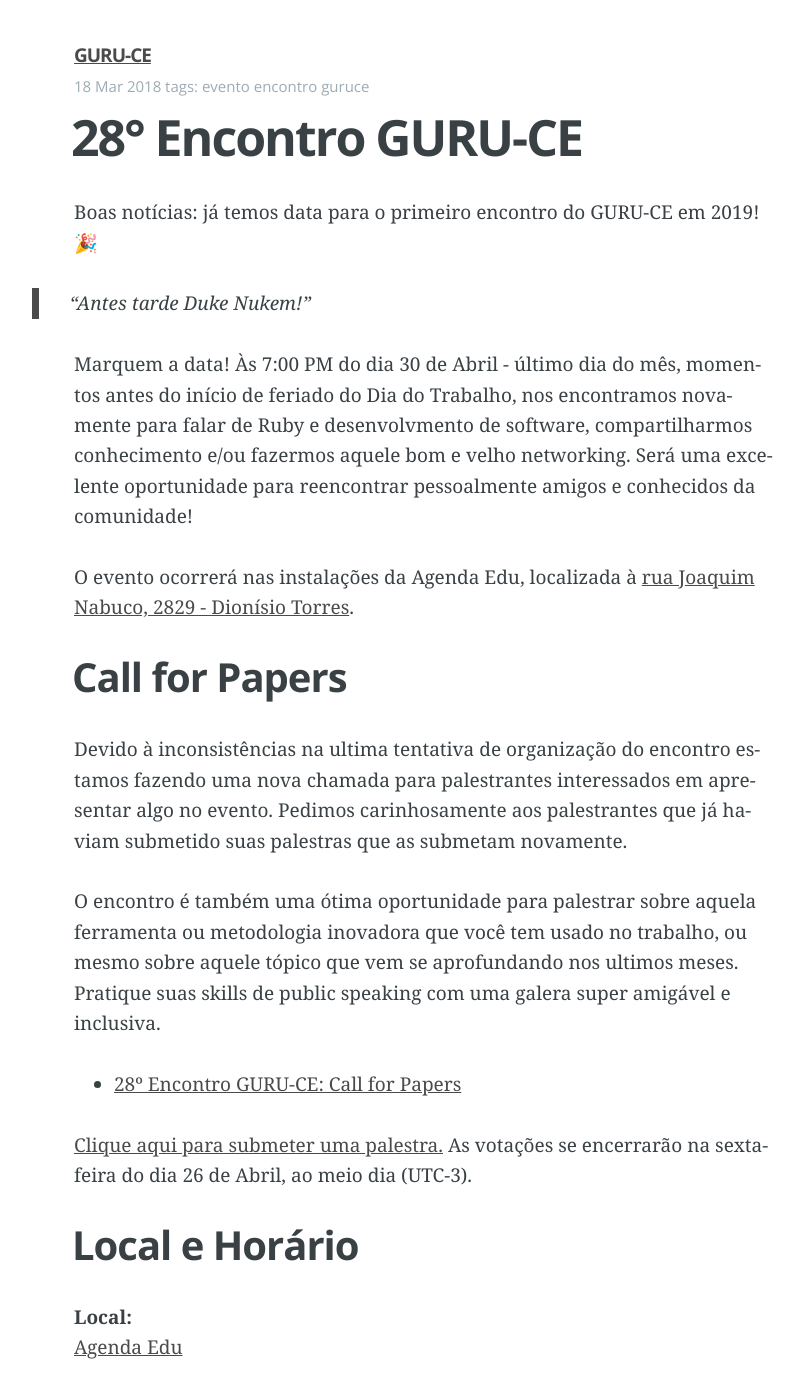
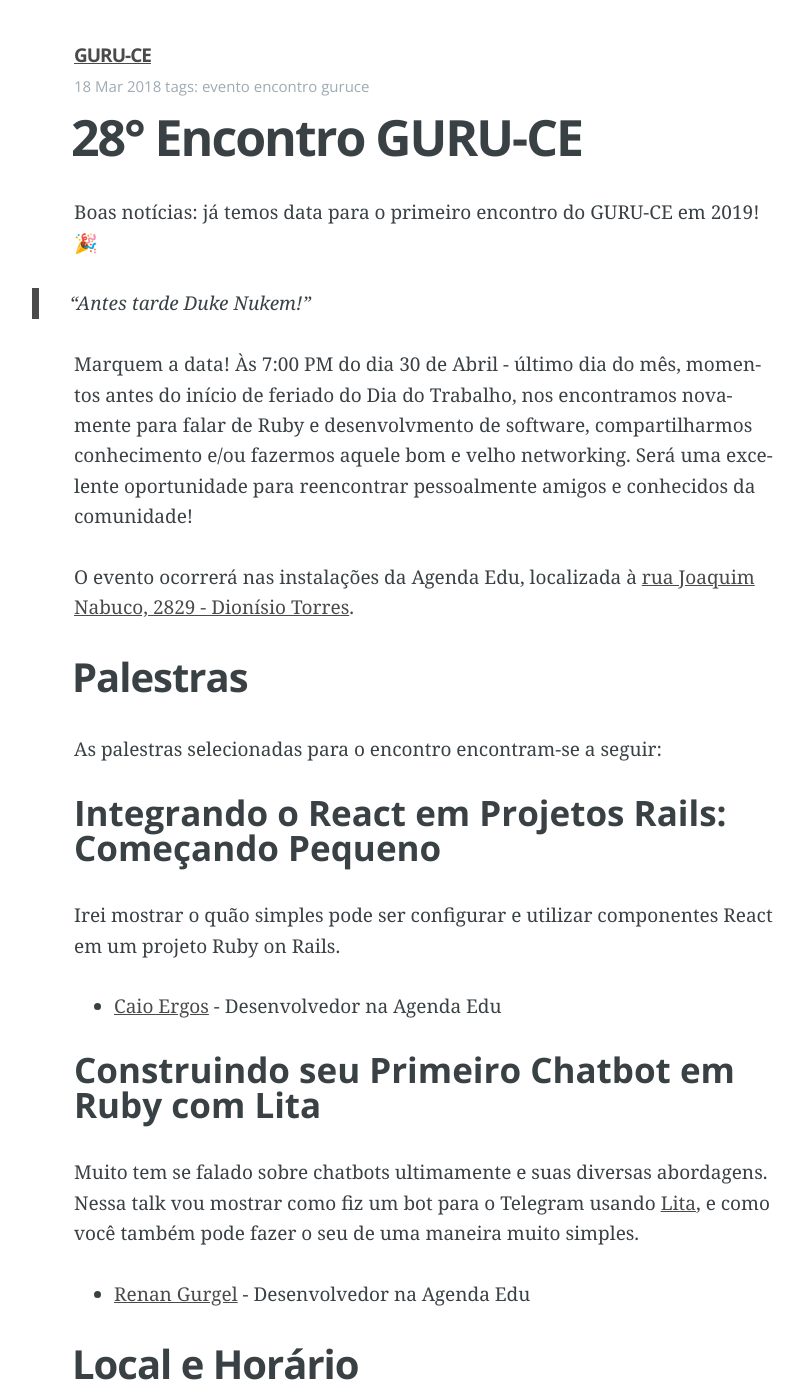
Before and after one commit to guru-ce/guru-ce.github.io, a Jekyll site: the page built from _posts/2019-05-18-28-encontro-guru-ce.md, in a window 1280 px wide and 1400 px high. Shown: the whole window, without its empty margins (216-1020 px from the left). Built offline with Jekyll 4.4.1, drawn with Linux system fonts in a browser that asks for light colours.

Commit message:
Substituição do parágrafo de C4P pelo de palestras

```diff
--- a/_posts/2019-05-18-28-encontro-guru-ce.md
+++ b/_posts/2019-05-18-28-encontro-guru-ce.md
@@ -13,6 +13,8 @@
 
 O evento ocorrerá nas instalações da Agenda Edu, localizada à [rua Joaquim Nabuco, 2829 - Dionísio Torres](https://goo.gl/maps/4DiFpDY6jkA2).
 
+<!--
+
 ## Call for Papers
 
 Devido à inconsistências na ultima tentativa de organização do encontro estamos fazendo uma nova chamada para palestrantes interessados em apresentar algo no evento. Pedimos carinhosamente aos palestrantes que já haviam submetido suas palestras que as submetam novamente.
@@ -23,26 +25,26 @@
 
 [Clique aqui para submeter uma palestra.](http://call4paperz.com/events/26-encontro-guru-ce-f5db9328-e471-4846-a150-706e9e64cd75/proposals/new) As votações se encerrarão na sexta-feira do dia 26 de Abril, ao meio dia (UTC-3).
 
-<!--
+-->
 
 ## Palestras
 
-As votações para palestras foram encerradas, e as palestras selecionadas pela comunidade encontram-se a seguir:
+As palestras selecionadas para o encontro encontram-se a seguir:
 
 
-### Título da Palestra 1
+### Integrando o React em Projetos Rails: Começando Pequeno
 
-Parágrafo de descrição da palestra vem aqui.
+Irei mostrar o quão simples pode ser configurar e utilizar componentes React em um projeto Ruby on Rails.
 
-- [Apresentador da Palestra](http://site-do-apresentador.com)
-- [Co-apresentador da Palestra](http://site-do-co-apresentador.com)
+- [Caio Ergos](https://github.com/caioeps) - Desenvolvedor na Agenda Edu
 
-### Título da Palestra 2
+### Construindo seu Primeiro Chatbot em Ruby com Lita
 
-Parágrafo de descrição da palestra vem aqui.
+Muito tem se falado sobre chatbots ultimamente e suas diversas abordagens. Nessa talk vou mostrar como fiz um bot para o Telegram usando [Lita](https://www.lita.io), e como você também pode fazer o seu de uma maneira muito simples.
 
-- [Apresentador da Palestra](http://site-do-apresentador.com)
-- [Co-apresentador da Palestra](http://site-do-co-apresentador.com)
+- [Renan Gurgel](https://github.com/gurgelrenan) - Desenvolvedor na Agenda Edu
+
+<!--
 
 ### Título da Palestra 3
 
```
